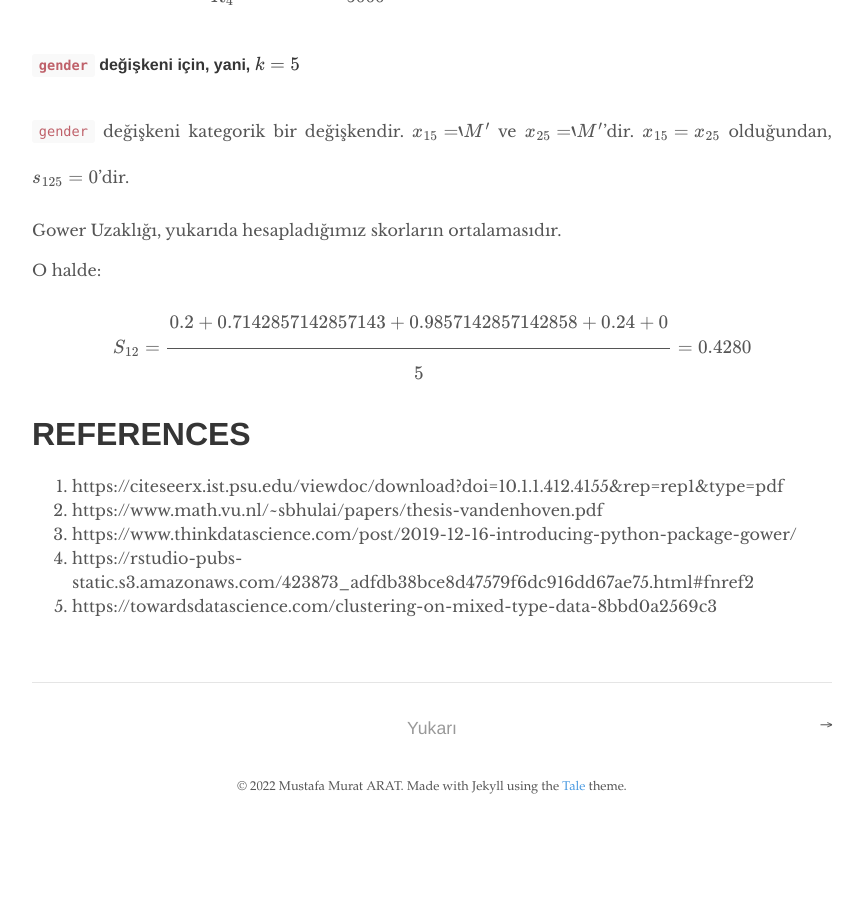
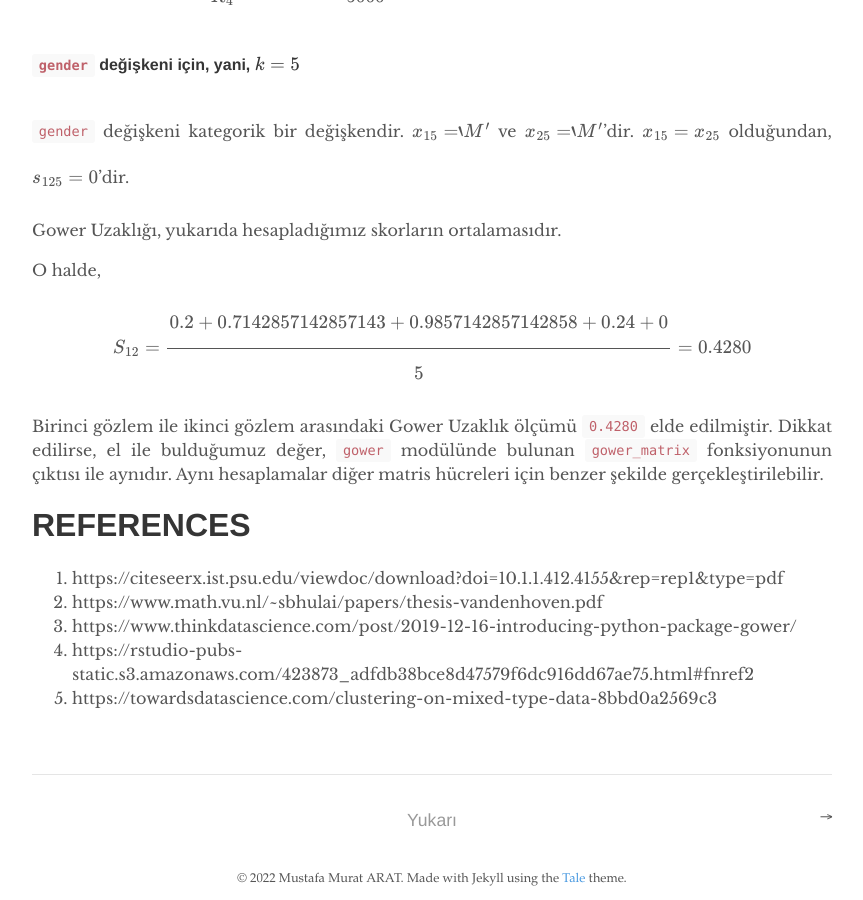
Before and after one commit to mmuratarat/turkish, a Jekyll site: the page built from _posts/2022-08-23-gower_distance.md, in a window 1280 px wide and 900 px high, scrolled down 6066 px. Shown: the whole window, without its empty margins (208-1071 px from the left). Built offline with Jekyll 4.4.1, drawn with Linux system fonts in a browser that asks for light colours; nearby versions of some CDN libraries; formulas are drawn with MathJax 3; comment, search, counter and statistics services are not loaded; before the commit the page ends 6896 px from its top, so only the background shows below that.

Commit message:
Update 2022-08-23-gower_distance.md

```diff
--- a/_posts/2022-08-23-gower_distance.md
+++ b/_posts/2022-08-23-gower_distance.md
@@ -98,11 +98,13 @@ Burada, `i = 1, 2, .., 8` ve `j= 1, 2, ..., 8` ve 5 tane değişkenimiz olduğu
 
 Gower Uzaklığı, yukarıda hesapladığımız skorların ortalamasıdır.
 
-O halde:
+O halde,
 
 $$
 S_{12} = \frac{0.2 + 0.7142857142857143+ 0.9857142857142858 + 0.24 + 0}{5} = 0.4280
 $$
+
+Birinci gözlem ile ikinci gözlem arasındaki Gower Uzaklık ölçümü `0.4280` elde edilmiştir. Dikkat edilirse, el ile bulduğumuz değer, `gower` modülünde bulunan `gower_matrix` fonksiyonunun çıktısı ile aynıdır. Aynı hesaplamalar diğer matris hücreleri için benzer şekilde gerçekleştirilebilir.
 
 # REFERENCES
 
```
